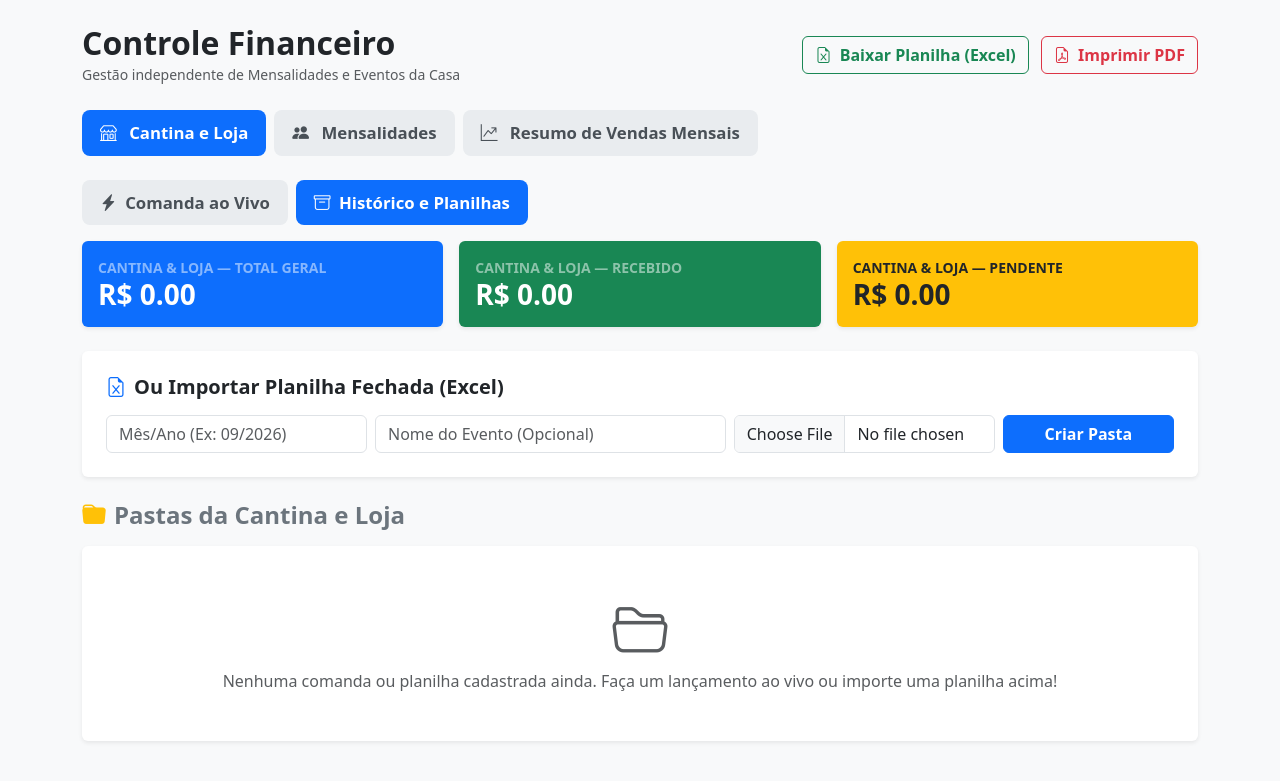
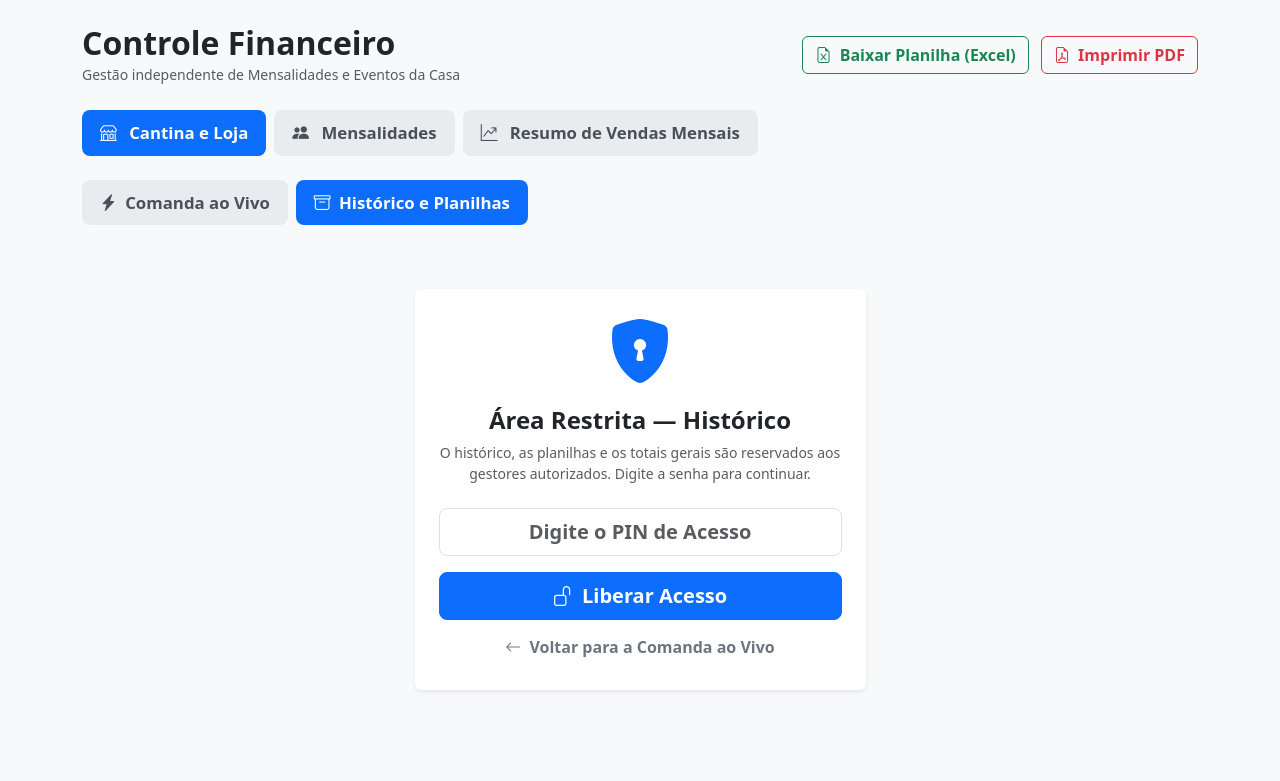
Before and after one commit to indiarasabarreto/finance-api, a FastAPI app: page / in a window 1280 px wide, after a click on "Histórico e Planilhas". Shown: the top 781 px of the page. Run offline with FastAPI, Linux system fonts and the light colour scheme.

```diff
--- a/app/main.py
+++ b/app/main.py
@@ -65,6 +65,9 @@ templates = Jinja2Templates(directory=APP_DIR / "templates")
 # Senha de Acesso para a Aba de Mensalidades (Padrão: 9090)
 MONTHLY_FEES_PIN = os.getenv("MONTHLY_FEES_PIN", "9090")
 
+# Senha da sub-aba "Histórico e Planilhas" (se HISTORY_PIN não for definida, usa a mesma das mensalidades)
+HISTORY_PIN = os.getenv("HISTORY_PIN", MONTHLY_FEES_PIN)
+
 # LISTA OFICIAL DE MEMBROS (INCLUINDO OS NOVOS INTEGANTES E O GRUPO FAMÍLIA)
 MEMBERS_CONFIG = [
     {"name": "Eliana", "amount": 90.0},
@@ -128,10 +131,13 @@ def health_check():
 def dashboard(
     request: Request,
     dia: str | None = None,
+    pin_erro: str | None = None,
     fees_auth: str | None = Cookie(default=None),
+    history_auth: str | None = Cookie(default=None),
     db: Session = Depends(get_db)
 ):
     is_fees_authorized = (fees_auth == "authorized")
+    history_authorized = (history_auth == "authorized")
 
     raw_consumptions = db.query(EventConsumption).all()
     batches = db.query(ImportBatch).order_by(ImportBatch.created_at.desc()).all()
@@ -293,6 +299,8 @@ def dashboard(
             "fees_total_pendente": fees_total_pendente,
             "monthly_summary": monthly_summary,
             "is_fees_authorized": is_fees_authorized,
+            "history_authorized": history_authorized,
+            "pin_erro": bool(pin_erro),
             "live_date_iso": live_date.strftime("%Y-%m-%d"),
             "live_label": live_date.strftime("%d/%m/%Y"),
             "live_is_today": live_date == today,
@@ -318,6 +326,22 @@ def monthly_fees_login(pin: str = Form(...)):
 def monthly_fees_logout(response: Response):
     response = RedirectResponse(url="/#pills-cantina", status_code=303)
     response.delete_cookie("fees_auth")
+    return response
+
+# --- AUTENTICAÇÃO HISTÓRICO E PLANILHAS ---
+
+@app.post("/history/login")
+def history_login(pin: str = Form(...)):
+    if pin == HISTORY_PIN:
+        response = RedirectResponse(url="/#pills-cantina", status_code=303)
+        response.set_cookie(key="history_auth", value="authorized", max_age=2592000, httponly=True)
+        return response
+    return RedirectResponse(url="/?pin_erro=1#pills-cantina", status_code=303)
+
+@app.post("/history/logout")
+def history_logout():
+    response = RedirectResponse(url="/#pills-cantina", status_code=303)
+    response.delete_cookie("history_auth")
     return response
 
 # --- LANÇAMENTO DIRETO AO VIVO ---
@@ -527,7 +551,10 @@ async def upload_html(
     return RedirectResponse(url="/#pills-cantina", status_code=303)
 
 @app.get("/export-excel")
-def export_excel(db: Session = Depends(get_db)):
+def export_excel(history_auth: str | None = Cookie(default=None), db: Session = Depends(get_db)):
+    # A planilha contém todo o histórico: só com a senha do histórico
+    if history_auth != "authorized":
+        return RedirectResponse(url="/?pin_erro=1#pills-cantina", status_code=303)
     consumptions = db.query(EventConsumption).all()
     data = []
 
--- a/app/templates/index.html
+++ b/app/templates/index.html
@@ -372,6 +372,46 @@
 
             <!-- SUB-ABA: HISTÓRICO (meses e giras antigas, tudo recolhido) -->
             <div class="tab-pane fade" id="sub-history" role="tabpanel">
+                {% if not history_authorized %}
+                <!-- Login do Histórico -->
+                <div class="row justify-content-center py-5">
+                    <div class="col-md-5">
+                        <div class="card border-0 shadow-sm text-center p-4">
+                            <div class="mb-3"><i class="bi bi-shield-lock-fill text-primary display-3"></i></div>
+                            <h4 class="fw-bold text-dark mb-2">Área Restrita — Histórico</h4>
+                            <p class="text-muted small mb-4">O histórico, as planilhas e os totais gerais são
+                                reservados aos gestores autorizados. Digite a senha para continuar.</p>
+                            {% if pin_erro %}
+                            <div class="alert alert-danger py-2 small fw-bold">PIN incorreto. Tente novamente.</div>
+                            {% endif %}
+                            <form action="/history/login" method="post">
+                                <div class="mb-3">
+                                    <input type="password" name="pin"
+                                        class="form-control form-control-lg text-center fw-bold"
+                                        placeholder="Digite o PIN de Acesso" required autofocus>
+                                </div>
+                                <button type="submit" class="btn btn-primary btn-lg fw-bold w-100 mb-2">
+                                    <i class="bi bi-unlock me-1"></i> Liberar Acesso
+                                </button>
+                            </form>
+                            <button type="button" class="btn btn-link text-secondary text-decoration-none fw-semibold"
+                                onclick="new bootstrap.Tab(document.getElementById('sub-live-tab')).show()">
+                                <i class="bi bi-arrow-left me-1"></i> Voltar para a Comanda ao Vivo
+                            </button>
+                        </div>
+                    </div>
+                </div>
+                {% else %}
+                <div class="d-flex justify-content-between align-items-center mb-3 no-print">
+                    <span class="badge bg-success px-3 py-2 fs-6"><i class="bi bi-shield-check me-1"></i> Acesso
+                        Gestor Liberado</span>
+                    <form action="/history/logout" method="post"
+                        onsubmit="try{localStorage.setItem('cantinaSubTab','sub-live-tab')}catch(e){}">
+                        <button type="submit" class="btn btn-sm btn-outline-secondary fw-bold">
+                            <i class="bi bi-lock me-1"></i> Bloquear Histórico
+                        </button>
+                    </form>
+                </div>
 
                 <div class="row g-3 mb-4">
                     <div class="col-md-4">
@@ -562,6 +602,7 @@
                     </div>
                     {% endfor %}
                 </div>
+                {% endif %}
                 {% endif %}
 
             </div>
```
